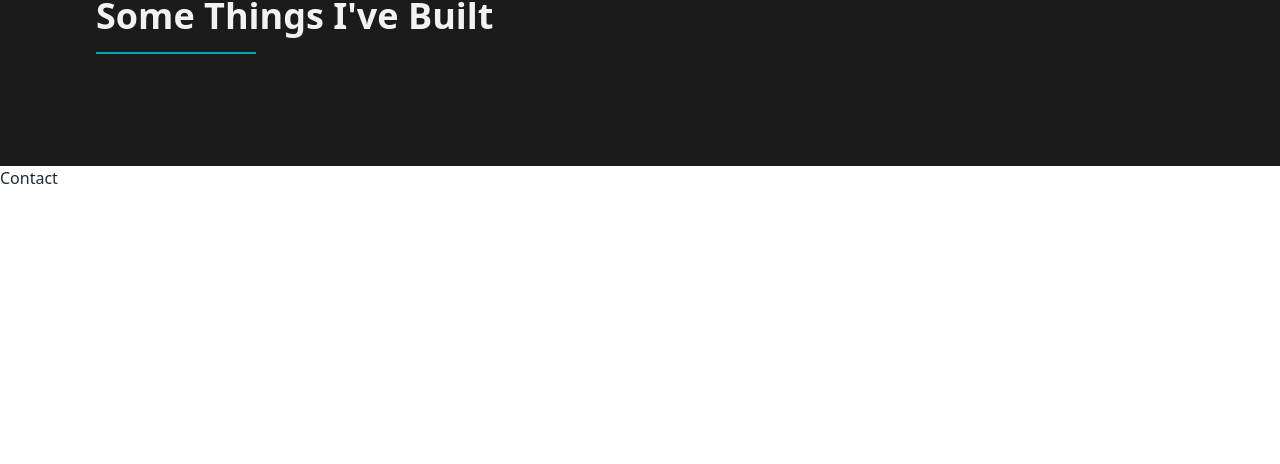
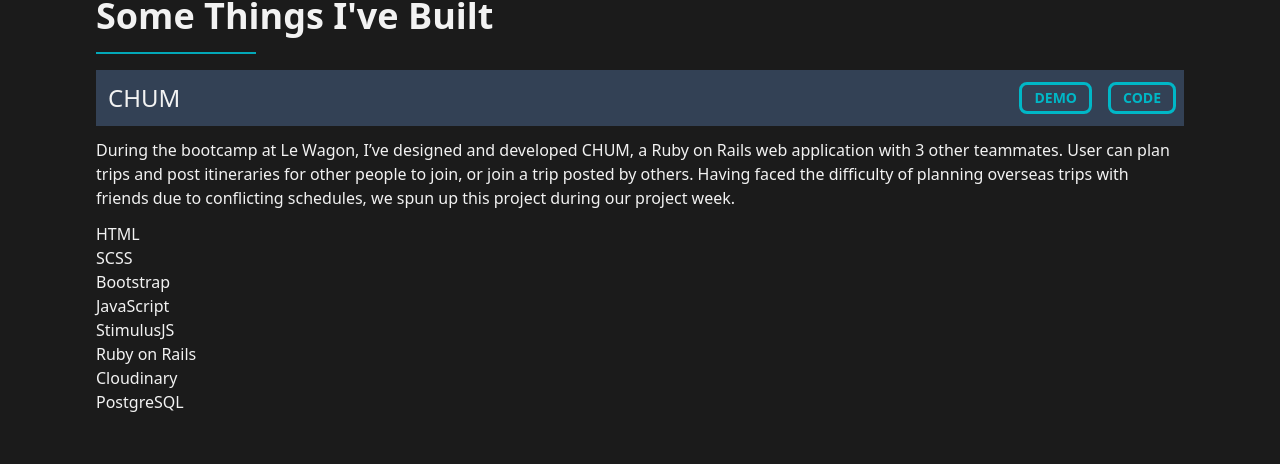
Before and after one commit to helen-tan/portfolio-site, a React (Create React App) app: page / in a window 1280 px wide. Shown: the part 4563-5027 px from the top of the page. Built offline with nearby package versions, Linux system fonts and the light colour scheme.

Commit message:
featured card content

```diff
--- a/src/components/cards/FeaturedCard.jsx
+++ b/src/components/cards/FeaturedCard.jsx
@@ -1,6 +1,36 @@
 function FeaturedCard() {
   return (
-    <div>FeaturedCard</div>
+    <div className="featured-card">
+      <div className="screenshots">
+
+      </div>
+      <div className="featured-header flex justify-between py-3 bg-slate-700">
+        <h3 className="text-2xl ml-3">CHUM</h3>
+        <div className="flex">
+          <a href="https://www.chum.voyage/" target="_blank" rel="noreferrer" className='btn btn-transparent-teal btn-sm mx-2'>Demo</a>
+          <a href="https://github.com/rayjosong/rails-chum" target="_blank" rel="noreferrer" className='btn btn-transparent-teal btn-sm mx-2'>Code</a>
+        </div>
+      </div>
+
+      <div className="featured-description w-full py-3">
+        <p>
+        During the bootcamp at Le Wagon, I’ve designed and developed CHUM, a Ruby on Rails web application with 3 other teammates. User can plan trips and post itineraries for other people to join, or join a trip posted by others. Having faced the difficulty of planning overseas trips with friends due to conflicting schedules, we spun up this project during our project week.
+        </p>
+      </div>
+
+      <div className="used">
+        <ul className="used-items">
+          <li className="used-item">HTML</li>
+          <li className="used-item">SCSS</li>
+          <li className="used-item">Bootstrap</li>
+          <li className="used-item">JavaScript</li>
+          <li className="used-item">StimulusJS</li>
+          <li className="used-item">Ruby on Rails</li>
+          <li className="used-item">Cloudinary</li>
+          <li className="used-item">PostgreSQL</li>
+        </ul>
+      </div>
+    </div>
   )
 }
 
--- a/src/pages/Portfolio.jsx
+++ b/src/pages/Portfolio.jsx
@@ -1,8 +1,16 @@
+import FeaturedCard from "../components/cards/FeaturedCard"
+
 function Portfolio() {
   return (
     <div id='portfolio' className='bg-black text-grey h-auto px-6 py-24 md:p-24'>
       <h2 className='text-3xl font-semibold text-center md:text-4xl md:text-left'>Some Things I've Built</h2>
       <span className='divider h-0.5 bg-teal w-40 mx-auto md:ml-0'></span>
+
+      <div className="portfolio-wrapper">
+        <FeaturedCard />
+
+      </div>
+
     </div>
   )
 }
```
